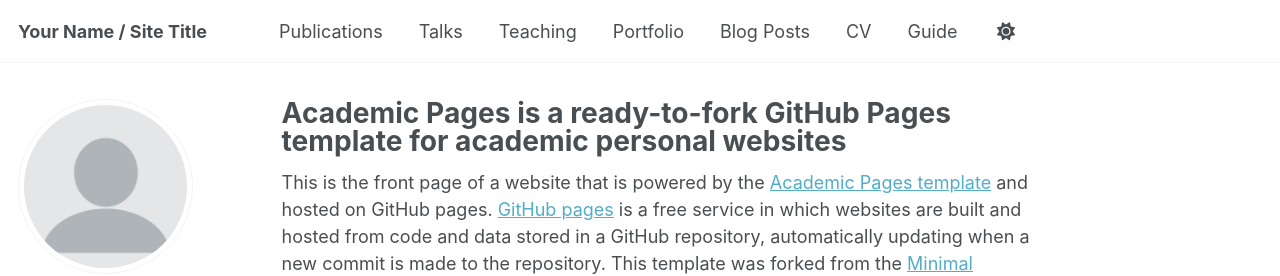
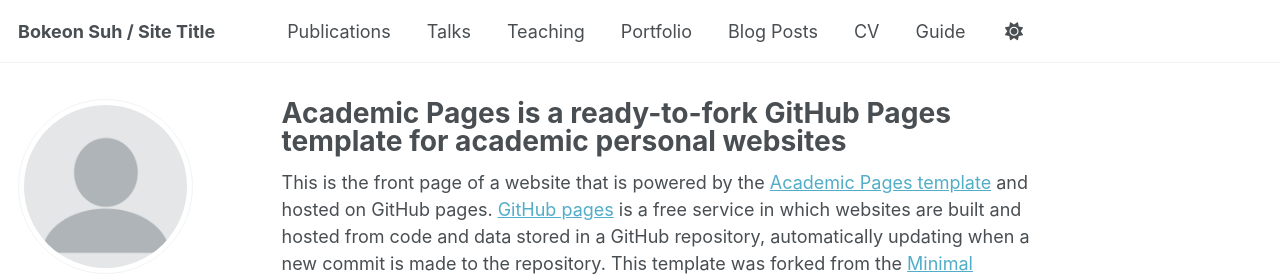
Before and after one commit to bksuh/bksuh.github.io, a Jekyll site: the page built from _pages/about.md, in a window 1280 px wide. Shown: the top 276 px of the page. Built offline with Jekyll 4.4.1, drawn with Linux system fonts in a browser that asks for light colours; some web fonts are replaced.

Commit message:
Update _config.yml

```diff
--- a/_config.yml
+++ b/_config.yml
@@ -9,11 +9,11 @@
 # Basic Site Settings
 locale                   : "en-US"
 site_theme               : "default"
-title                    : "Your Name / Site Title"
+title                    : "Bokeon Suh / Site Title"
 title_separator          : "-"
 name                     : &name "Bokeon Suh"
 description              : &description "personal description"
-url                      : https://academicpages.github.io # the base hostname & protocol for your site e.g. "https://[your GitHub username].github.io" or if you already have some other page hosted on Github then use "https://[your GitHub username].github.io/[Your Repo Name]"
+url                      : https://bksuh.github.io # the base hostname & protocol for your site e.g. "https://[your GitHub username].github.io" or if you already have some other page hosted on Github then use "https://[your GitHub username].github.io/[Your Repo Name]"
 baseurl                  : "" # the subpath of your site, e.g. "/blog"
 repository               : "academicpages/academicpages.github.io"
 
@@ -46,7 +46,7 @@ author:
   bitbucket        : # Username - Update with your username on the site
   codepen          : # Username
   dribbble         : # Username
-  github           : "academicpages"
+  github           : "bksuh"
   kaggle           : # Username
   stackoverflow    : # User number or user number and name (i.e., use "1" or "1/jeff-atwood")
 
```
